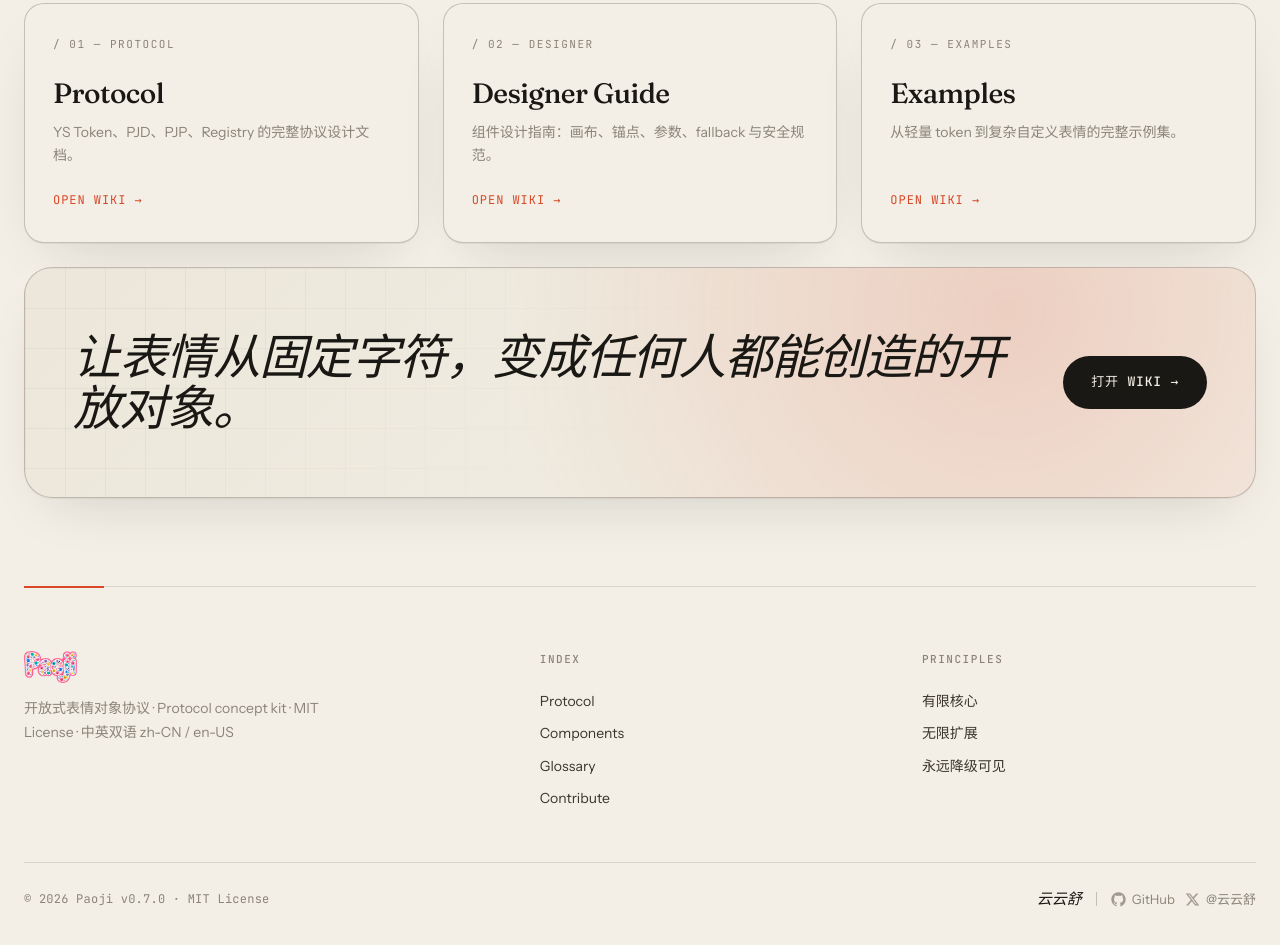
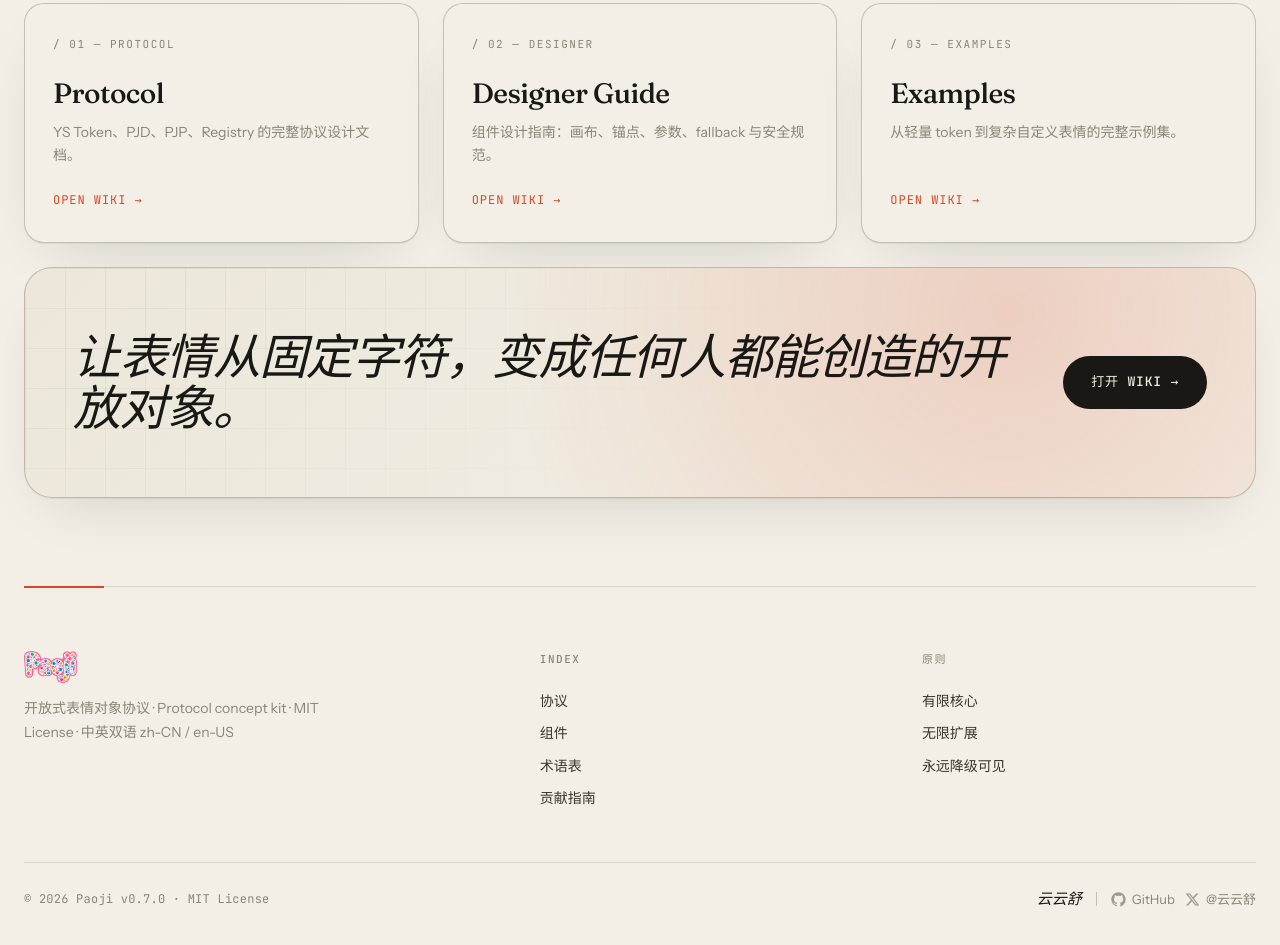
Before and after one commit to hello-yunshu/Paoji, a website: page docs/index.html in a window 1280 px wide. Shown: the part 3839-4784 px from the top of the page. Drawn offline with Linux system fonts and the light colour scheme.

Commit message:
docs: 生成多尺寸 favicon.ico，页脚 Index 保持英文不翻译
- 用 Pillow 从 paoji-logo.png 生成多尺寸 favicon.ico (16/32/48/64/128)
- 生成 favicon-32.png 和 apple-touch-icon.png (180x180)
- 三个页面引用 favicon.ico + PNG + apple-touch-icon
- 页脚 Index 列保持英文，Principles 列支持 i18n
- CTA 按钮链接从术语表改为协议总览

```diff
--- a/docs/index.html
+++ b/docs/index.html
@@ -4,6 +4,9 @@
   <meta charset="utf-8" />
   <meta name="viewport" content="width=device-width, initial-scale=1" />
   <title>Paoji — 开放式表情对象协议</title>
+  <link rel="icon" href="assets/brand/favicon.ico" type="image/x-icon">
+  <link rel="icon" type="image/png" sizes="32x32" href="assets/brand/favicon-32.png">
+  <link rel="apple-touch-icon" href="assets/brand/apple-touch-icon.png">
   <link rel="preconnect" href="https://fonts.googleapis.com">
   <link rel="preconnect" href="https://fonts.gstatic.com" crossorigin>
   <link href="https://fonts.googleapis.com/css2?family=Fraunces:ital,opsz,wght@0,9..144,300..900;1,9..144,300..900&family=Instrument+Sans:ital,wght@0,400..700;1,400..700&family=JetBrains+Mono:wght@400;500;700&display=swap" rel="stylesheet">
@@ -613,7 +616,7 @@ crc        <span class="c">checksum</span></pre>
 
       <div class="ctaBanner reveal">
         <h3><span data-i18n="cta.title">让表情从固定字符，变成 <em>任何人都能创造</em> 的开放对象。</span></h3>
-        <a class="ctaBtn" href="paoji_wiki.html#meta/19_glossary.md"><span data-i18n="cta.btn">Open Wiki →</span></a>
+        <a class="ctaBtn" href="paoji_wiki.html#protocol/01_protocol_overview.md"><span data-i18n="cta.btn">Open Wiki →</span></a>
       </div>
     </section>
 
@@ -625,16 +628,16 @@ crc        <span class="c">checksum</span></pre>
         </div>
         <div class="footCol">
           <h4>Index</h4>
-          <a href="paoji_wiki.html#protocol/01_protocol_overview.md">Protocol</a>
-          <a href="paoji_wiki.html#components/05_component_ecosystem.md">Components</a>
-          <a href="paoji_wiki.html#meta/19_glossary.md">Glossary</a>
-          <a href="paoji_wiki.html#meta/21_contribution_guide.md">Contribute</a>
+          <a href="paoji_wiki.html#protocol/01_protocol_overview.md" data-i18n="foot.protocol">Protocol</a>
+          <a href="paoji_wiki.html#components/05_component_ecosystem.md" data-i18n="foot.components">Components</a>
+          <a href="paoji_wiki.html#meta/19_glossary.md" data-i18n="foot.glossary">Glossary</a>
+          <a href="paoji_wiki.html#meta/21_contribution_guide.md" data-i18n="foot.contribute">Contribute</a>
         </div>
         <div class="footCol">
-          <h4>Principles</h4>
-          <a href="#protocol" style="cursor:default;pointer-events:none">有限核心</a>
-          <a href="#protocol" style="cursor:default;pointer-events:none">无限扩展</a>
-          <a href="#protocol" style="cursor:default;pointer-events:none">永远降级可见</a>
+          <h4 data-i18n="foot.principles">Principles</h4>
+          <a href="#protocol" style="cursor:default;pointer-events:none" data-i18n="foot.p1">有限核心</a>
+          <a href="#protocol" style="cursor:default;pointer-events:none" data-i18n="foot.p2">无限扩展</a>
+          <a href="#protocol" style="cursor:default;pointer-events:none" data-i18n="foot.p3">永远降级可见</a>
         </div>
       </div>
       <div class="footBar">
@@ -773,7 +776,16 @@ crc        <span class="c">checksum</span></pre>
       "wiki.card2": "组件设计指南：画布、锚点、参数、fallback 与安全规范。",
       "wiki.card3": "从轻量 token 到复杂自定义表情的完整示例集。",
       "cta.title": "让表情从固定字符，变成任何人都能创造的开放对象。",
-      "cta.btn": "打开 Wiki →"
+      "cta.btn": "打开 Wiki →",
+      "foot.index": "索引",
+      "foot.principles": "原则",
+      "foot.protocol": "协议",
+      "foot.components": "组件",
+      "foot.glossary": "术语表",
+      "foot.contribute": "贡献指南",
+      "foot.p1": "有限核心",
+      "foot.p2": "无限扩展",
+      "foot.p3": "永远降级可见"
     },
     en: {
       "nav.protocol": "Protocol",
@@ -797,7 +809,16 @@ crc        <span class="c">checksum</span></pre>
       "wiki.card2": "Designer guide: canvas, anchors, params, fallback, security.",
       "wiki.card3": "Examples from lightweight tokens to complex custom expressions.",
       "cta.title": "Turn expressions from fixed characters into open objects anyone can create.",
-      "cta.btn": "Open Wiki →"
+      "cta.btn": "Open Wiki →",
+      "foot.index": "Index",
+      "foot.principles": "Principles",
+      "foot.protocol": "Protocol",
+      "foot.components": "Components",
+      "foot.glossary": "Glossary",
+      "foot.contribute": "Contribute",
+      "foot.p1": "Limited core",
+      "foot.p2": "Infinite extension",
+      "foot.p3": "Always degradable"
     }
   };
   let lang = "zh";
```
Also changed, not shown: docs/docs.html (+3 -0 lines), docs/paoji_wiki.html (+3 -0 lines), docs/assets/brand/apple-touch-icon.png (added), docs/assets/brand/favicon-32.png (added), docs/assets/brand/favicon.ico (added).
